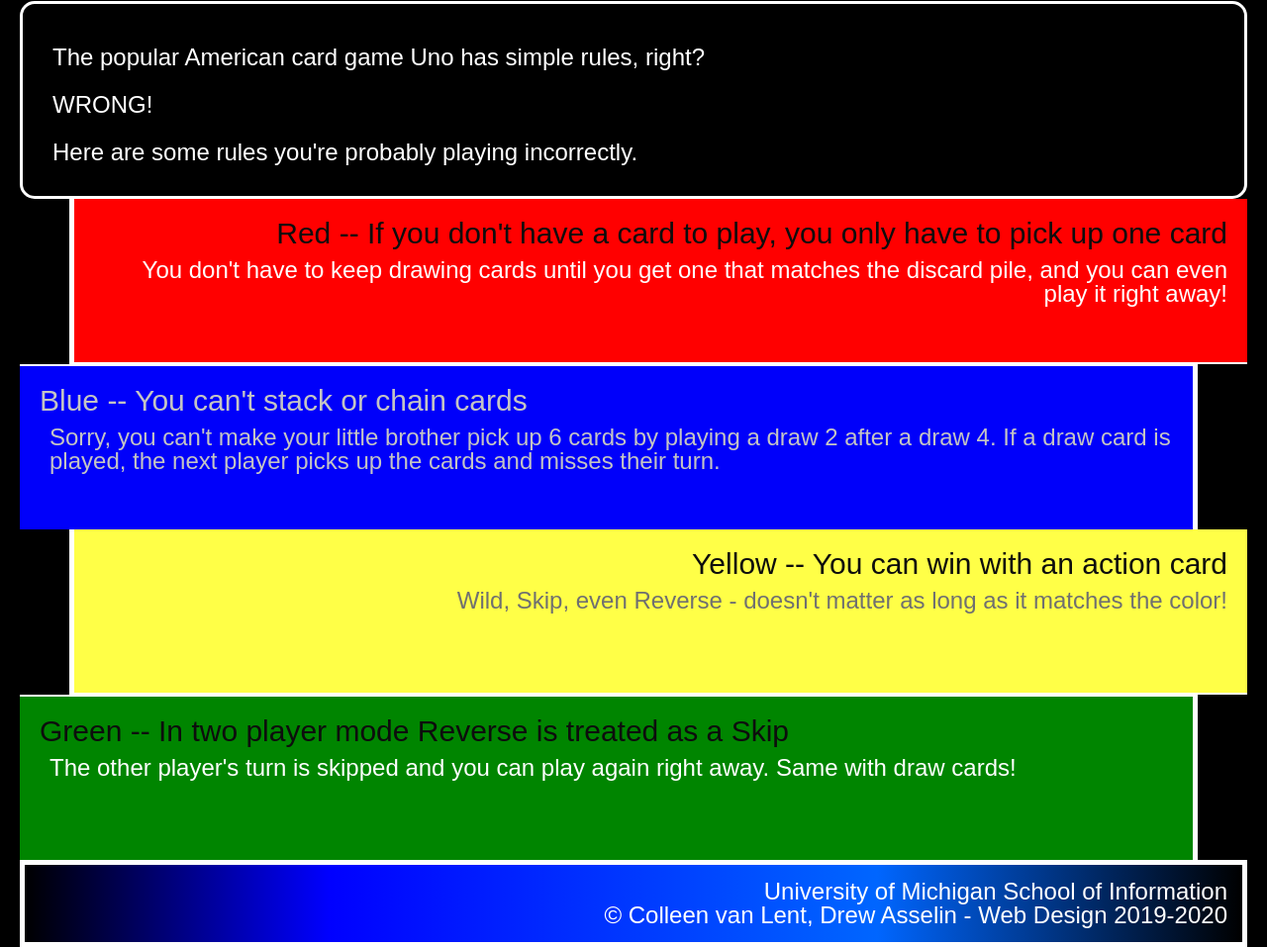
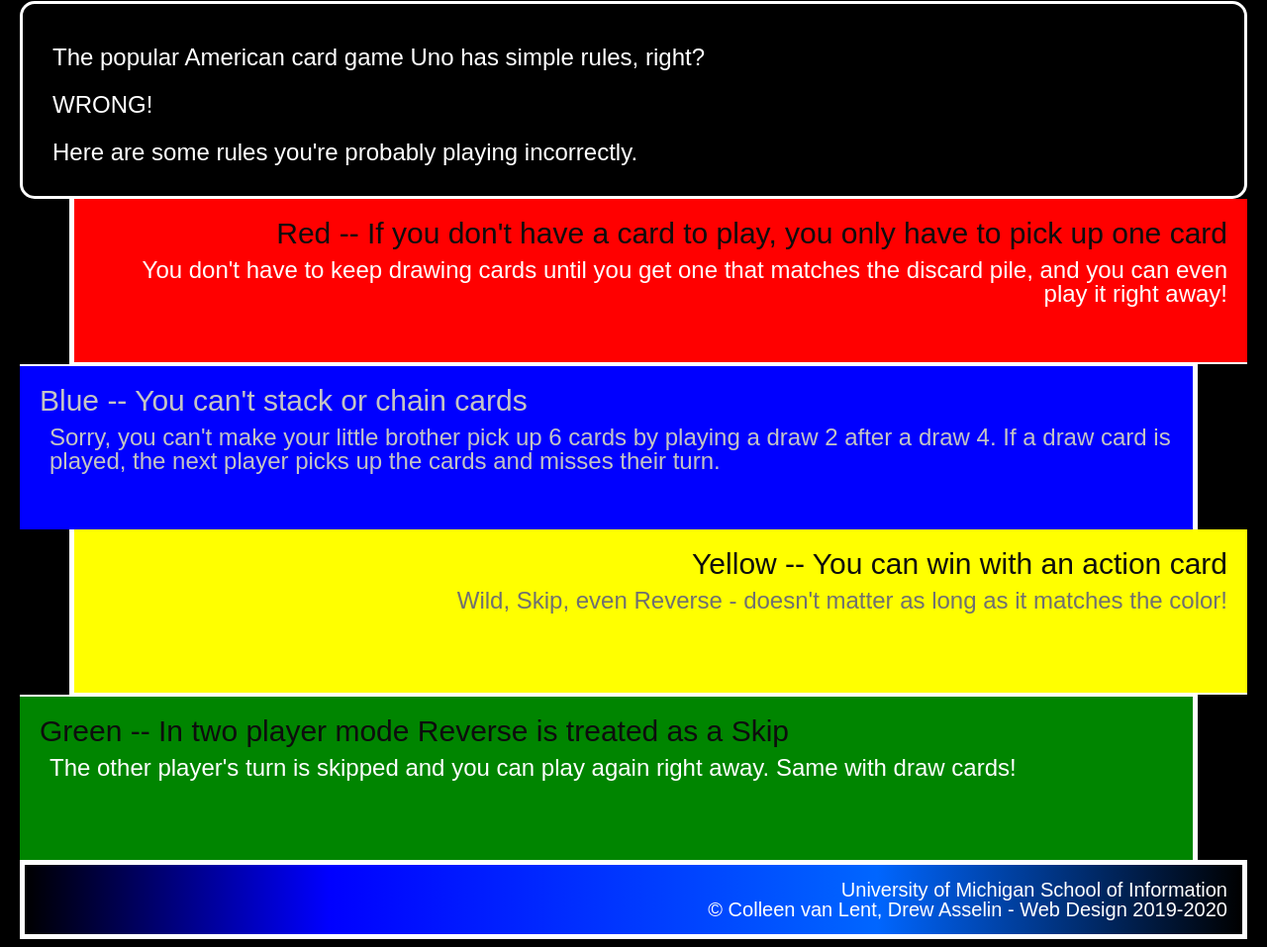
Before and after one commit to yxssposts/hw2-w25, a plain HTML site: page index.html in a window 1280 px wide. Shown: the part 327-1284 px from the top of the page at 99% size. Drawn offline with Linux system fonts and the light colour scheme.

Commit message:
maybe final update

```diff
--- a/css/style.css
+++ b/css/style.css
@@ -57,7 +57,7 @@ div{
 
 }
 div.blue{
-    background-color:#0000fa;
+    background-color:#0000FF;
     text-align:left;
     margin: 0px 50px 0px 0px;
     border-width: 2px 5px 0px 0px;
@@ -71,7 +71,7 @@ div.blue{
 }
 
 div.yellow{
-    background-color: #ffff47;
+    background-color: #FFFF00;
     text-align: right;
     margin-left:50px;
     border-width: 0px 0px 2px 5px;
@@ -97,6 +97,7 @@ footer{
 }
 
 footer p{
+    font-size: 20px;
     text-align:right;
     padding: 15px 15px 15px 0px;
 
```
